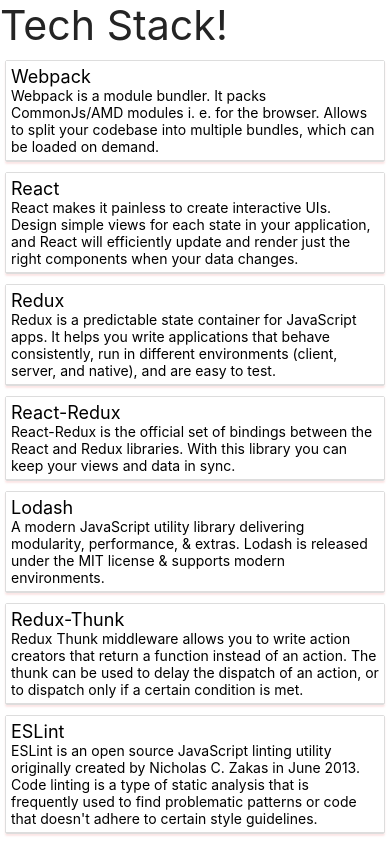
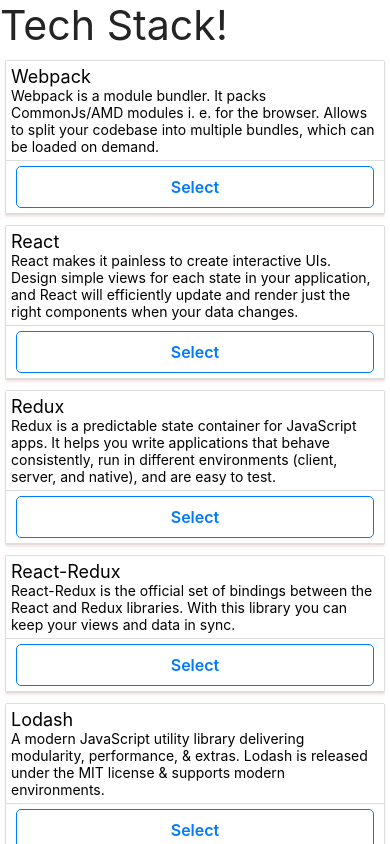
Before and after one commit to juanmiguel431/react-native-expo-tech-stack, a React Native app: screen / in a window 390 px wide. Built offline with nearby package versions, Linux system fonts and the light colour scheme.

Commit message:
selectLibrary action added.

```diff
--- /dev/null
+++ b/src/actions/index.ts
@@ -0,0 +1,7 @@
+
+export const selectLibrary = (id: number) => {
+  return {
+    type: 'select_library',
+    payload: id
+  };
+};
--- a/src/components/ListItem.tsx
+++ b/src/components/ListItem.tsx
@@ -1,16 +1,33 @@
+import React from 'react';
+import { TouchableWithoutFeedback } from 'react-native';
+import { Card } from './common';
+import { selectLibrary } from '../actions';
+import { connect } from 'react-redux';
+import { RootState } from '../reducers';
 import { Library } from '../models';
-import React from 'react';
-import { Card } from './common';
 
 type ListItemProps = {
   item: Library;
 }
 
-export const ListItem: React.FC<ListItemProps> = ({ item }) => {
+type Props = ListItemProps & StateProps & DispatchProps;
+
+const _ListItem: React.FC<Props> = ({ item, selectLibrary }) => {
   return (
     <Card
       title={item.title}
       description={item.description}
+      button={{
+        title: 'Select',
+        callback: () => selectLibrary(item.id)
+      }}
     />
   );
 };
+
+type StateProps = {};
+type DispatchProps = {
+  selectLibrary: typeof selectLibrary
+}
+
+export const ListItem = connect<StateProps, DispatchProps, ListItemProps, RootState>(null, { selectLibrary })(_ListItem);
--- /dev/null
+++ b/src/reducers/SelectionReducer.ts
@@ -0,0 +1,17 @@
+import { Library } from '../models';
+
+type SelectionReducerState = {
+  selected: Library | null;
+}
+
+const initialState: SelectionReducerState = { selected: null };
+
+type SelectionReducerAction = {
+  type: string;
+  payload: number;
+};
+
+export const SelectionReducer = (state: SelectionReducerState = initialState, action: SelectionReducerAction): SelectionReducerState  => {
+  console.log('JMPC2', action);
+  return state;
+};
--- a/src/reducers/index.ts
+++ b/src/reducers/index.ts
@@ -1,8 +1,10 @@
 import { combineReducers } from 'redux';
 import { LibraryReducer } from './LibraryReducer';
+import { SelectionReducer } from './SelectionReducer';
 
 const reducers = combineReducers({
   libraries: LibraryReducer,
+  selected: SelectionReducer
 });
 
 export type RootState = ReturnType<typeof reducers>;
```
Also changed, not shown: src/reducers/LibraryReducer.ts (+6 -1 lines).
